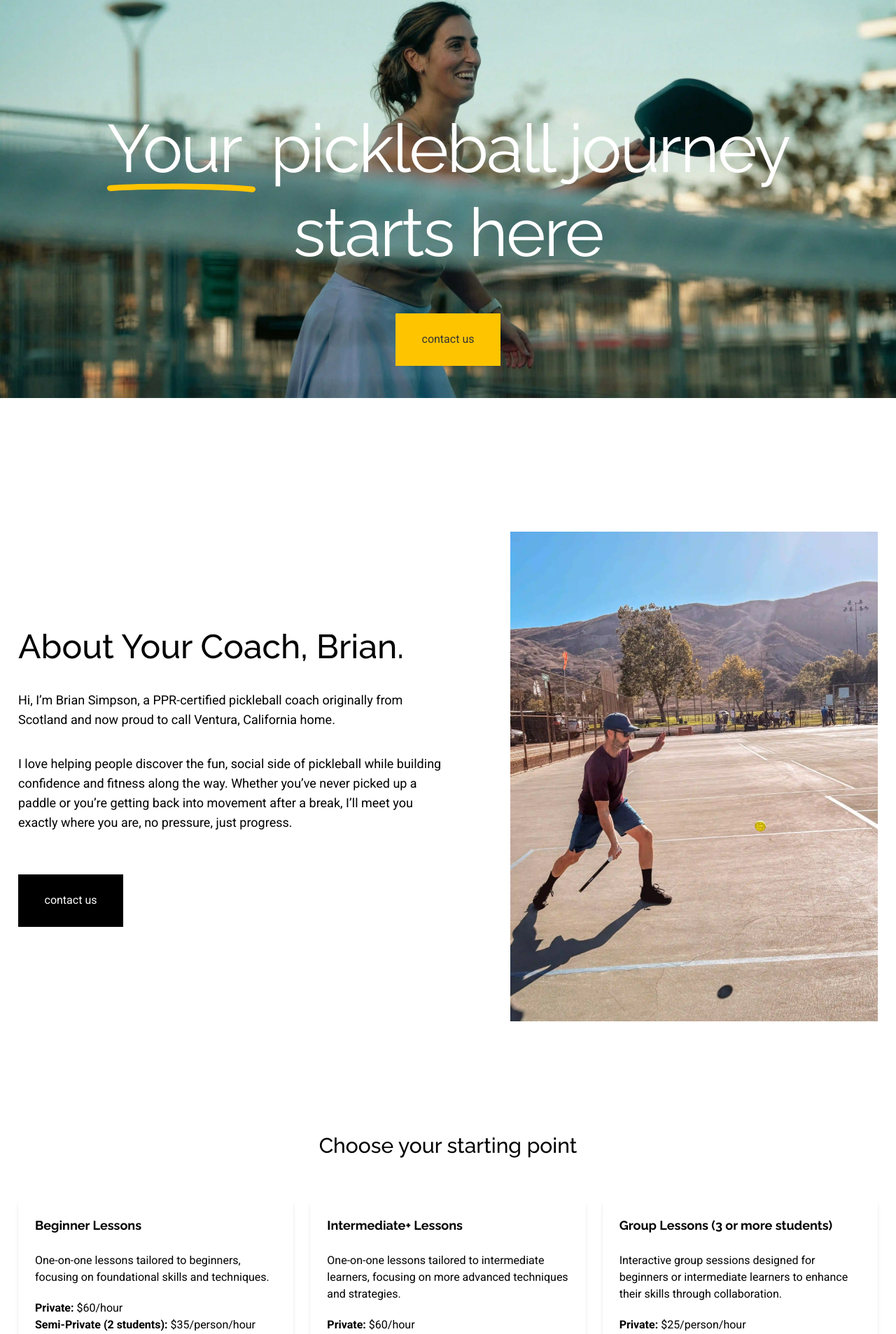
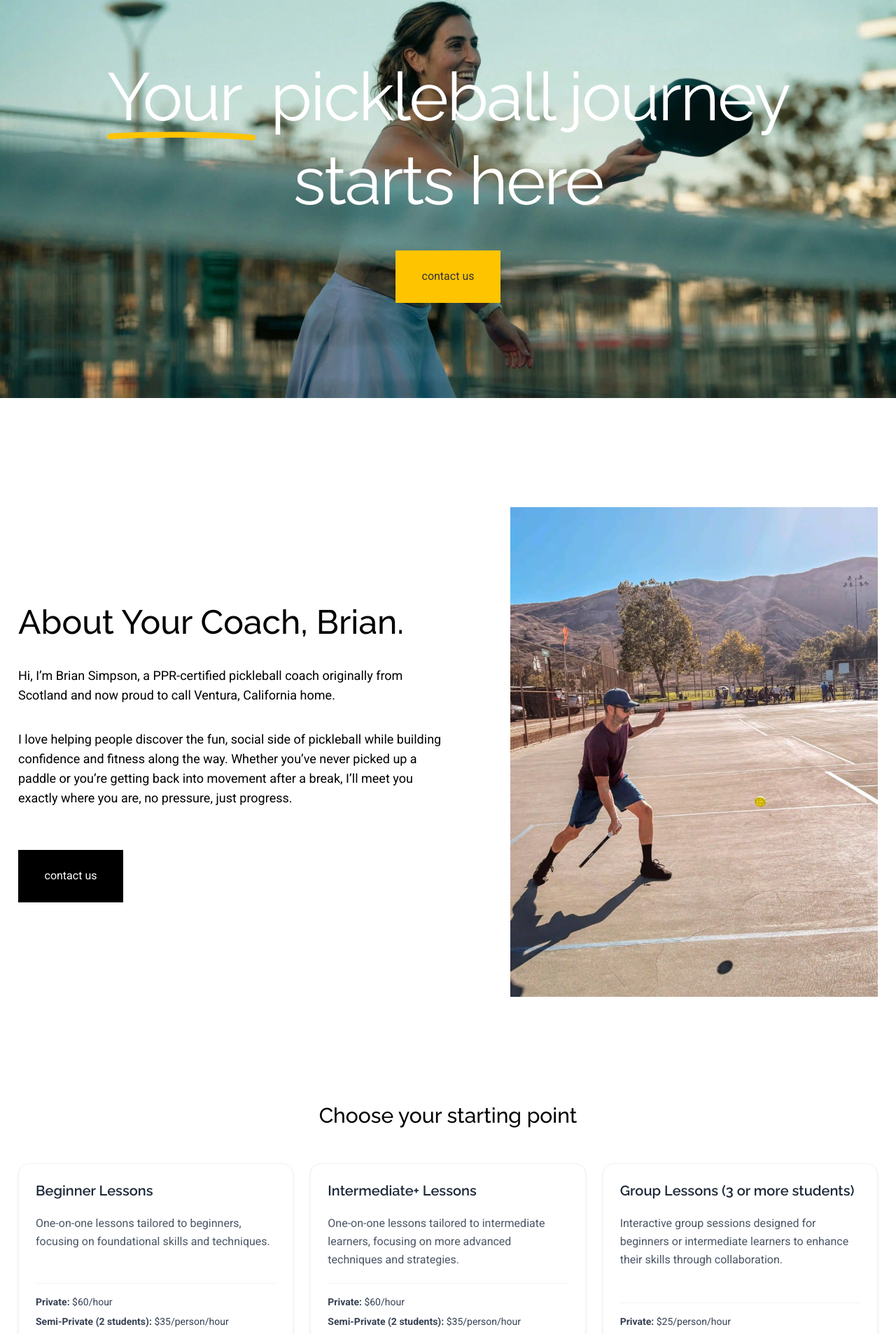
Before and after one commit to seemo66/chimpson-pickleball, a Next.js app: page / in a window 1280 px wide. Shown: the part 231-2138 px from the top of the page at 70% size. Built offline with nearby package versions, Linux system fonts and the light colour scheme.

Commit message:
code cleanup

```diff
--- a/src/components/Footer.tsx
+++ b/src/components/Footer.tsx
@@ -4,8 +4,8 @@ import Logo from './Logo';
 
 export default function Footer() {
   const links = [
-    { label: 'About', href: '/about' },
-    { label: 'Services', href: '/services' },
+    { label: 'About', href: 'about' },
+    { label: 'Services', href: 'services' },
   ];
 
   return (
--- a/src/components/Hero.tsx
+++ b/src/components/Hero.tsx
@@ -3,17 +3,17 @@ import Image from 'next/image';
 
 export default function Hero() {
   return (
-    <div className="isolate flex h-[400px] min-h-[735px] flex-col justify-end overflow-hidden md:w-[100%]">
+    <div className="flex h-[700px] flex-col items-center justify-end overflow-hidden pb-[55px] md:w-[100%]">
       <Image
         src="/images/header-hero-woman.webp"
         alt="woman playing pickleball"
         fill
         priority
-        className="absolute inset-0 -z-10 max-h-[842px] w-full object-cover object-center"
+        className="absolute inset-0 -z-10 !h-[800px] w-full object-cover object-center"
       />
-      <div className="mx-auto mb-[20%] px-6 md:mb-[7%] lg:px-8">
+      <div className="mx-auto px-6 md:mb-[7%] lg:px-8">
         <div className="mx-auto lg:mx-0">
-          <h1 className="fade-up mb-14 font-raleway text-[73px] leading-[80px] tracking-tight text-white md:mt-[120px] md:text-center md:text-8xl md:leading-[120px]">
+          <h1 className="fade-up mb-10 font-raleway text-[73px] leading-[80px] tracking-tight text-white md:mt-[120px] md:text-center md:text-8xl md:leading-[120px]">
             <span className="underline-pen">Your</span> pickleball journey starts here
           </h1>
 
--- a/src/components/ServiceCard.tsx
+++ b/src/components/ServiceCard.tsx
@@ -14,13 +14,26 @@ export default function ServiceCard({ service }: ServiceCardProps) {
   const { title, description, cost } = service;
 
   return (
-    <section className="flex flex-col gap-6 rounded-lg bg-white p-6 shadow-md">
-      <h3 className="font-raleway text-lg font-bold">{title}</h3>
-      <div>
-        <p className="mb-5">{description}</p>
-        <p dangerouslySetInnerHTML={{ __html: cost.private ?? '' }} />
-        <p dangerouslySetInnerHTML={{ __html: cost.semiPrivate ?? '' }} />
-        <p dangerouslySetInnerHTML={{ __html: cost.package ?? '' }} />
+    <section className="group flex flex-col gap-5 rounded-2xl border border-gray-100 bg-white p-6 shadow-sm transition-all duration-300 hover:-translate-y-1 hover:shadow-lg">
+      <h3 className="font-raleway text-xl font-semibold text-gray-800 transition-colors group-hover:text-blue-600">
+        {title}
+      </h3>
+
+      <p className="leading-relaxed text-gray-600">{description}</p>
+
+      <div className="mt-auto space-y-2 border-t border-gray-100 pt-4">
+        {cost.private && (
+          <p className="text-sm text-gray-700" dangerouslySetInnerHTML={{ __html: cost.private }} />
+        )}
+        {cost.semiPrivate && (
+          <p
+            className="text-sm text-gray-700"
+            dangerouslySetInnerHTML={{ __html: cost.semiPrivate }}
+          />
+        )}
+        {cost.package && (
+          <p className="text-sm text-gray-700" dangerouslySetInnerHTML={{ __html: cost.package }} />
+        )}
       </div>
     </section>
   );
--- a/src/components/Services.tsx
+++ b/src/components/Services.tsx
@@ -34,7 +34,7 @@ export default function Services() {
   ];
   return (
     <section id="services" className="mt-18 mx-[10px] flex flex-col gap-12 md:mt-[150px]">
-      <h2 className="leading-14 text-center font-raleway text-3xl font-medium text-black">
+      <h2 className="text-center font-raleway text-3xl font-medium leading-10 text-black">
         Choose your starting point
       </h2>
       <div className="grid grid-cols-1 gap-6 md:grid-cols-2 lg:grid-cols-3">
```
